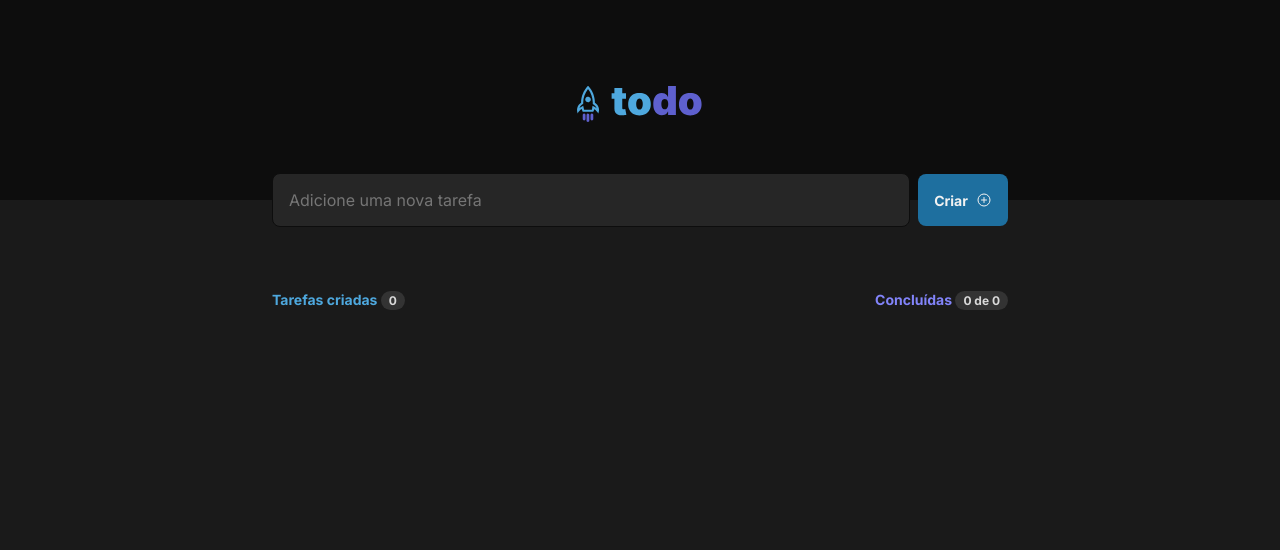
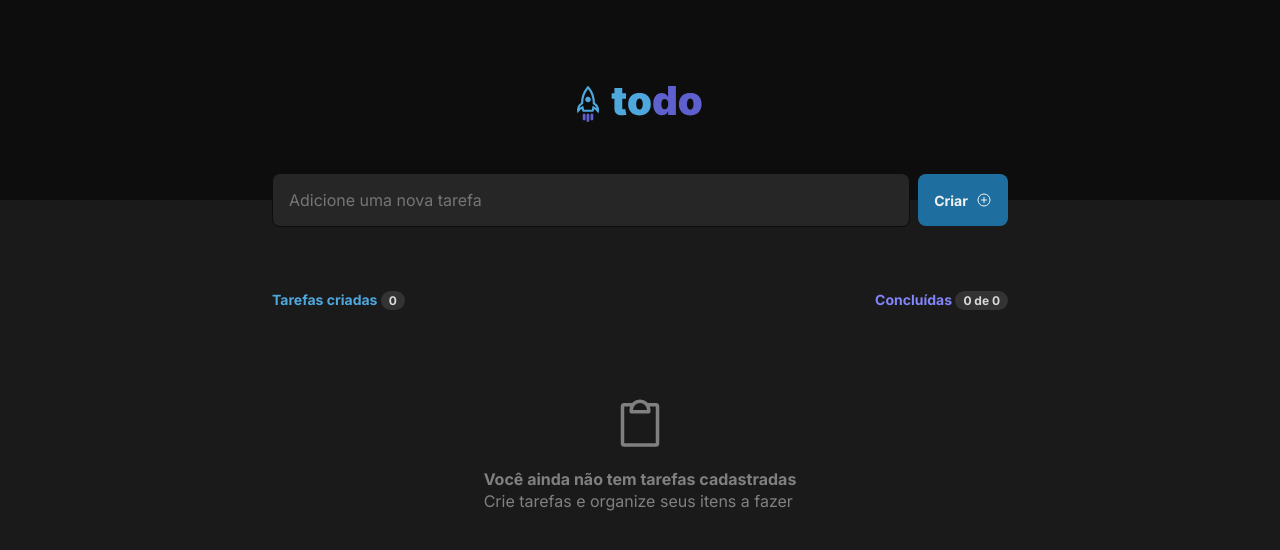
Before and after one commit to LeonardsonSilva/desafio01-to-do-list-reactjs, a React (Vite) app: page / in a window 1280 px wide. Shown: the top 550 px of the page. Built offline with nearby package versions, Linux system fonts and the light colour scheme.

Commit message:
feat: adicinando componente Emptylist

```diff
--- /dev/null
+++ b/src/components/EmptyList/index.tsx
@@ -0,0 +1,14 @@
+import { Clipboard } from 'phosphor-react'
+import styles from './styles.module.css'
+
+export function EmptyList(){
+  return(
+    <div className={styles.container}>
+      <Clipboard/>
+      <p>
+        <span>Você ainda não tem tarefas cadastradas</span>
+        <span>Crie tarefas e organize seus itens a fazer</span>
+      </p>
+    </div>
+  )
+}
--- /dev/null
+++ b/src/components/EmptyList/styles.module.css
@@ -0,0 +1,22 @@
+.container{
+  display: flex;
+  flex-direction: column;
+  align-items: center; /*alinhamento horizontal*/
+  gap: 1rem;
+}
+
+.container svg{
+  width: 3.5rem; /*56px*/
+  height: 3.5rem;
+  margin-top: 4rem;
+}
+
+.container p{
+  display: flex;
+  flex-direction: column;
+  line-height: 1.4;
+}
+
+.container p span:first-child{
+  font-weight: 700;
+}
--- a/src/components/TaskList/index.tsx
+++ b/src/components/TaskList/index.tsx
@@ -1,8 +1,9 @@
 import styles from './styles.module.css'
-import {PlusCircle} from 'phosphor-react'
+import { PlusCircle } from 'phosphor-react'
 import { TaskCard, TaskProps } from '../TaskCard'
 import { ChangeEvent, FormEvent, useState } from 'react'
 import {v4 as uuidv4} from 'uuid' //npm i --save-dev @types/uuid
+import { EmptyList } from '../EmptyList'
 
 export function TaskList(){
   const [tasks, setTasks] = useState<TaskProps[]>([]);  //<any[]>([]) por causa da info: type string is not assignable to type never
@@ -92,6 +93,8 @@ export function TaskList(){
           })}
         </div>
 
+        {tasks.length === 0 ? <EmptyList />  : ""}
+
       </div>
     </>
   )
```
